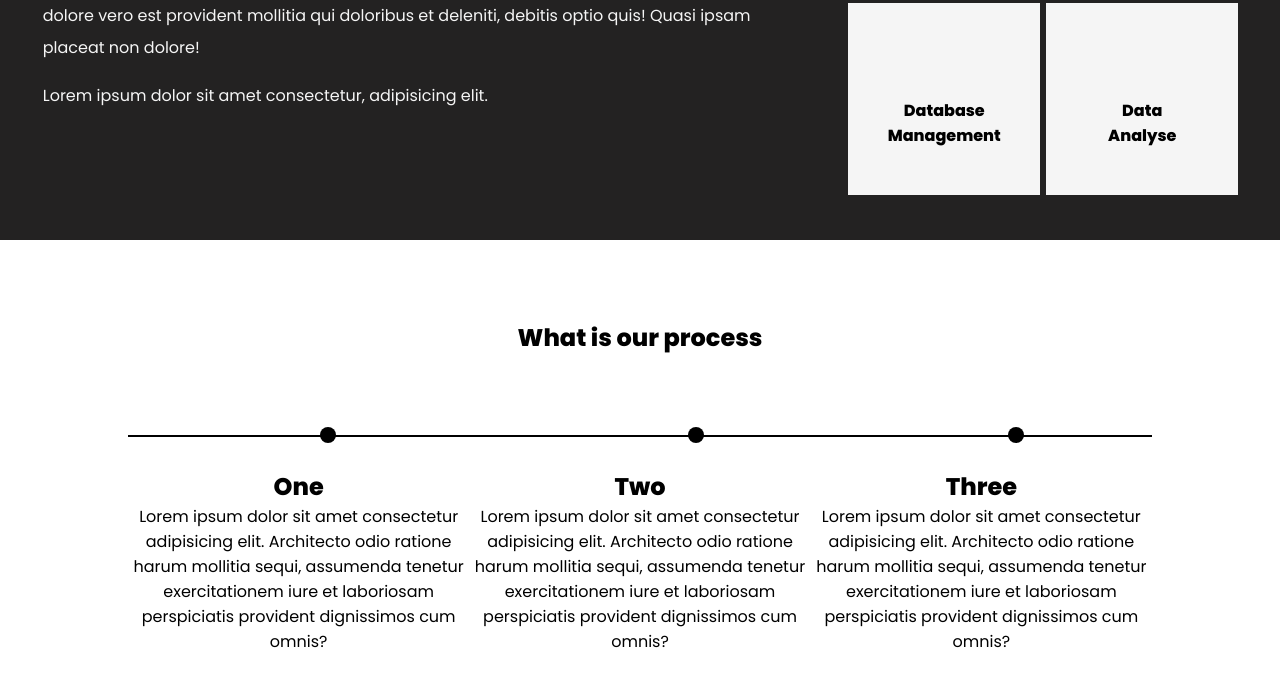
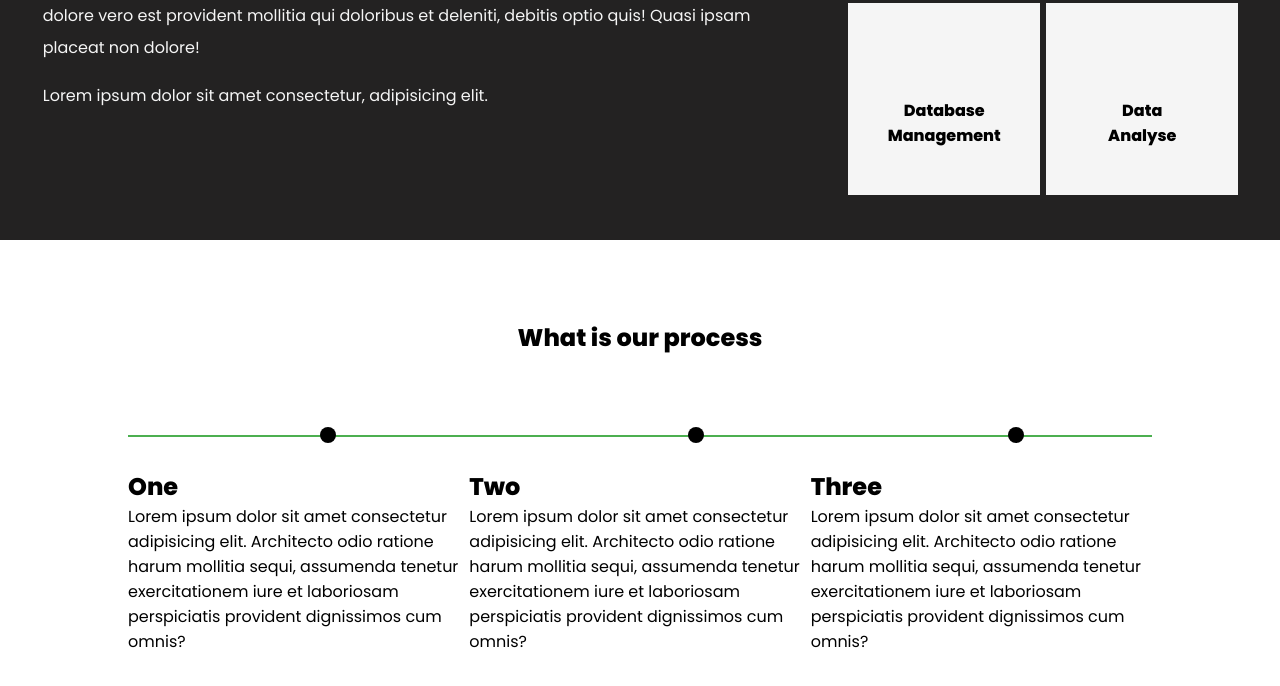
Before and after one commit to AmanSharma4419/Css-revise, a plain HTML site: page index.html in a window 1280 px wide. Shown: the part 1779-2465 px from the top of the page. Drawn offline with nearby package versions, Linux system fonts and the light colour scheme; some icons are missing.

Commit message:
our process progress bar changed

```diff
--- a/styles/index.css
+++ b/styles/index.css
@@ -258,7 +258,7 @@ span {
   height: 2px;
   width: 80%;
   margin: 0 auto;
-  background: black;
+  background: #4caf50;
   position: relative;
 }
 .c1 {
@@ -295,7 +295,7 @@ span {
   margin: auto;
 }
 .para_process {
-  text-align: center;
+  text-align: start;
   padding: 2rem 0;
 }
 /* Media Queries */
```
